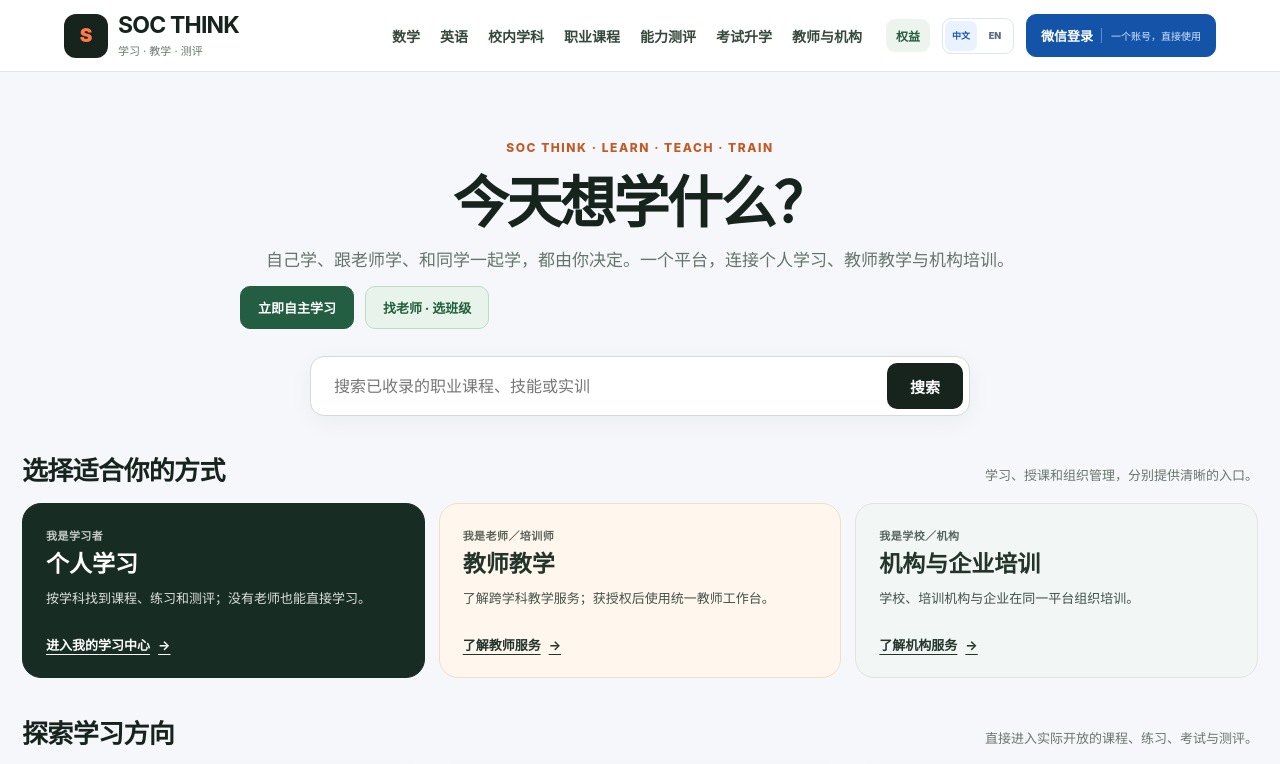
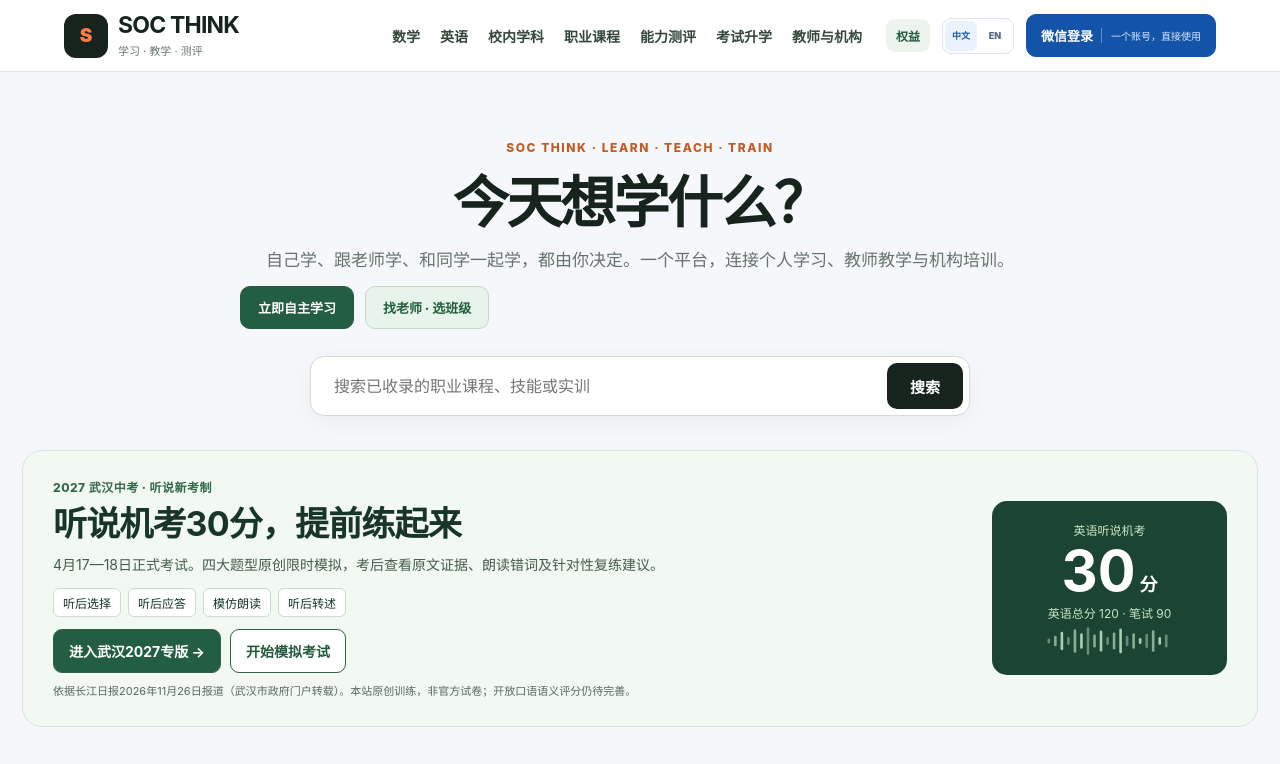
Before and after one commit to star8592/Kangaroo-Practice-Simulator, a Next.js app: page / in a window 1280 px wide. Shown: the top 764 px of the page. Built offline with nearby package versions, Linux system fonts and the light colour scheme; no server answers.

Commit message:
Promote Wuhan 2027 listening and speaking exam on SOC THINK home

```diff
--- a/scripts/test_khan_multi_audience_portal.mjs
+++ b/scripts/test_khan_multi_audience_portal.mjs
@@ -23,6 +23,9 @@ for(const href of ['/my/learning','/teach','/teach#organizations'])
 for(const [id,href] of [['math','/math'],['english','/english'],['k12','/subjects'],['career','/learn'],['assessment','/assessment-center'],['exams','/assessments']])
  assert(portal.includes('id:"'+id+'"')&&portal.includes('href:"'+href+'"'),id);
 assert.match(portal,/id="learning-catalog"/);
+assert.ok(portal.indexOf('data-testid="wuhan-home-promotion"')<portal.indexOf('aria-labelledby="choose-audience"'));
+assert.ok(portal.includes('regionPath(wuhan)')&&portal.includes('regionExamHref(wuhan,wuhan.papers[0],"simulation")'));
+assert.ok(portal.includes('非官方试卷')&&portal.includes('开放口语语义评分仍待完善'));
 assert.match(css,/\.audienceGrid/);
 assert.match(css,/@media\(max-width:760px\)/);
 assert.match(header,/SITE_PORTAL_NAV/);
--- a/src/components/SocthinkPortal.module.css
+++ b/src/components/SocthinkPortal.module.css
@@ -43,3 +43,13 @@
 .studyChoices a{display:inline-flex;align-items:center;justify-content:center;text-decoration:none;min-height:43px;padding:10px 17px;border-radius:10px;font-size:13px;font-weight:850;background:#e8f4eb;color:#21603d;border:1px solid #bddcc7}
 .studyChoices a:first-child{background:#245e42;color:#fff;border-color:#245e42}
 @media(max-width:550px){.studyChoices a{flex:1}}
+
+/* A compact, server-rendered exam campaign, before the audience/catalog cards. */
+.examSpotlight{display:grid;grid-template-columns:minmax(0,1fr) 235px;gap:26px;align-items:center;margin:0 0 32px;padding:25px 30px;border:1px solid #d7e5dc;border-radius:20px;background:#f2f8f2;color:#173529}
+.examSpotlightCopy{min-width:0}.examSpotlightTag{font-size:12px;font-weight:800;letter-spacing:.04em;color:#35694b}
+.examSpotlight h2{font-size:clamp(22px,3vw,34px);line-height:1.2;margin:8px 0;letter-spacing:-.025em}.examSpotlight p{font-size:14px;line-height:1.65;margin:0;color:#455c4d}
+.examSpotlightSkills{display:flex;flex-wrap:wrap;gap:7px;margin:12px 0}.examSpotlightSkills span{font-size:12px;border:1px solid #caddce;border-radius:6px;padding:5px 9px;background:#fff}
+.examSpotlightActions{display:flex;flex-wrap:wrap;gap:9px;margin:0 0 10px}.examSpotlightActions a{display:inline-flex;align-items:center;justify-content:center;min-height:44px;padding:9px 15px;border:1px solid #326346;border-radius:9px;font-size:14px;font-weight:750;text-decoration:none;color:#245b3e;background:white}.examSpotlightActions a:first-child{background:#245e42;color:white}.examSpotlightActions a:hover{filter:brightness(.96)}
+.examSpotlightCopy small{display:block;color:#586b5f;font-size:11px;line-height:1.6}.examSpotlightVisual{background:#1c4433;color:#c6e5c6;border-radius:15px;min-height:174px;padding:18px;display:flex;flex-direction:column;align-items:center;justify-content:center;text-align:center;gap:5px}.examSpotlightVisual>span,.examSpotlightVisual>div{font-size:12px}.examSpotlightVisual strong{font-size:56px;line-height:1;color:#fff}.examSpotlightVisual strong span{font-size:18px;margin-left:4px}.examSpotlightVisual svg{max-width:100%;height:30px}
+@media(max-width:760px){.examSpotlight{grid-template-columns:1fr;gap:0;padding:18px;margin-bottom:24px}.examSpotlightVisual{display:none}.examSpotlightActions a{flex:1;white-space:nowrap;font-size:13px;padding:9px 7px}.examSpotlight h2{font-size:23px}}
+@media(max-width:345px){.examSpotlightActions a{flex-basis:100%}}
--- a/src/components/SocthinkPortal.tsx
+++ b/src/components/SocthinkPortal.tsx
@@ -1,5 +1,7 @@
 import Link from "next/link";
 import styles from "./SocthinkPortal.module.css";
+import {regionByYear,regionPath,regionExamHref} from "@/lib/english-speaking-regions";
+const wuhan=regionByYear("wuhan","2027")!;
 
 // C and B customers have different journeys; disciplines remain shared.
 const AUDIENCES=[
@@ -30,6 +32,20 @@ export default function SocthinkPortal(){
     <button type="submit">搜索</button>
    </form>
   </section>
+  <section className={styles.examSpotlight} aria-labelledby="wuhan-spotlight-title" data-testid="wuhan-home-promotion">
+   <div className={styles.examSpotlightCopy}>
+    <span className={styles.examSpotlightTag}>2027 武汉中考 · 听说新考制</span>
+    <h2 id="wuhan-spotlight-title">听说机考30分，提前练起来</h2>
+    <p>4月17—18日正式考试。四大题型原创限时模拟，考后查看原文证据、朗读错词及针对性复练建议。</p>
+    <div className={styles.examSpotlightSkills}>{wuhan.skills.map(([name])=><span key={name}>{name}</span>)}</div>
+    <div className={styles.examSpotlightActions}><Link href={regionPath(wuhan)}>进入武汉2027专版 →</Link><Link href={regionExamHref(wuhan,wuhan.papers[0],"simulation")}>开始模拟考试</Link></div>
+    <small>依据长江日报2026年11月26日报道（武汉市政府门户转载）。本站原创训练，非官方试卷；开放口语语义评分仍待完善。</small>
+   </div>
+   <div className={styles.examSpotlightVisual} aria-hidden="true">
+    <span>英语听说机考</span><strong>30<span>分</span></strong><div>英语总分 120 · 笔试 90</div>
+    <svg viewBox="0 0 200 46" width="200" height="46" fill="none" aria-hidden="true">{[8,16,28,12,36,24,42,20,32,12,26,38,16,24,9,22,33,12,20].map((h,i)=><rect key={i} x={5+i*10} y={(46-h)/2} width="4" height={h} rx="2" fill="currentColor" opacity={0.45+(i%3)*0.2}/>)}</svg>
+   </div>
+  </section>
   <section className={styles.audienceSection} aria-labelledby="choose-audience">
    <div className={styles.sectionHeading}>
     <h2 id="choose-audience">选择适合你的方式</h2>
```
